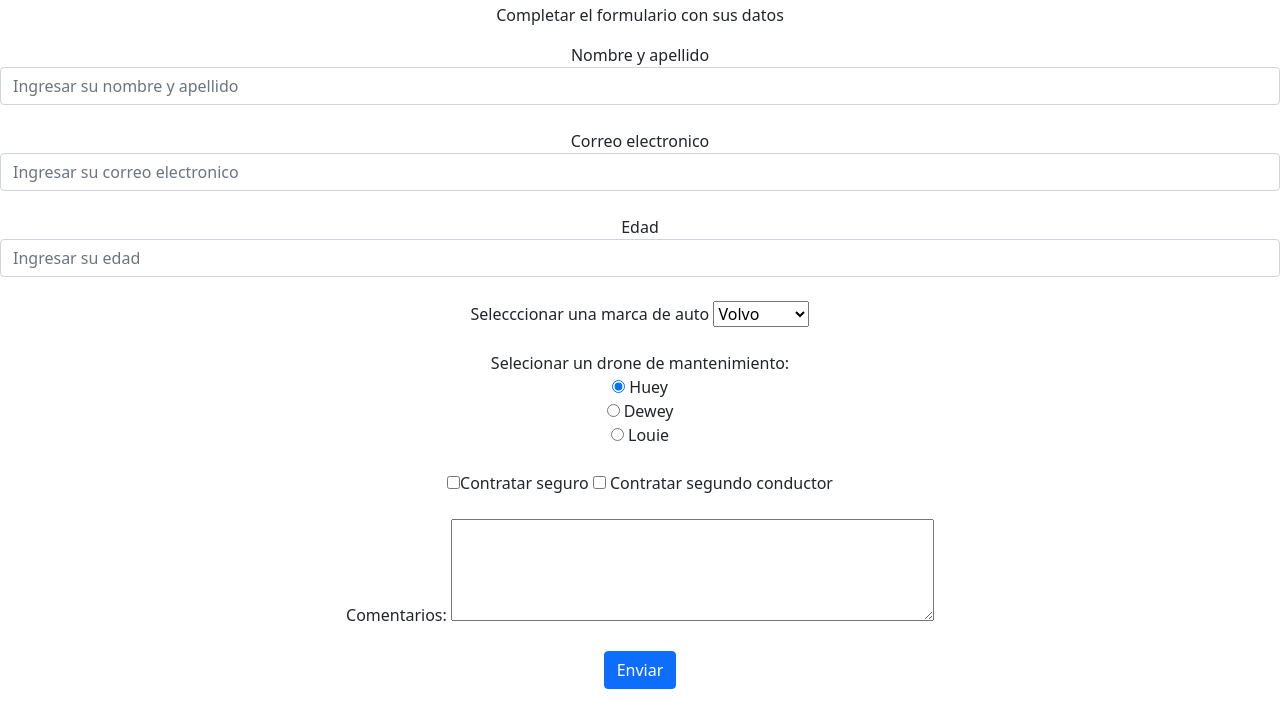
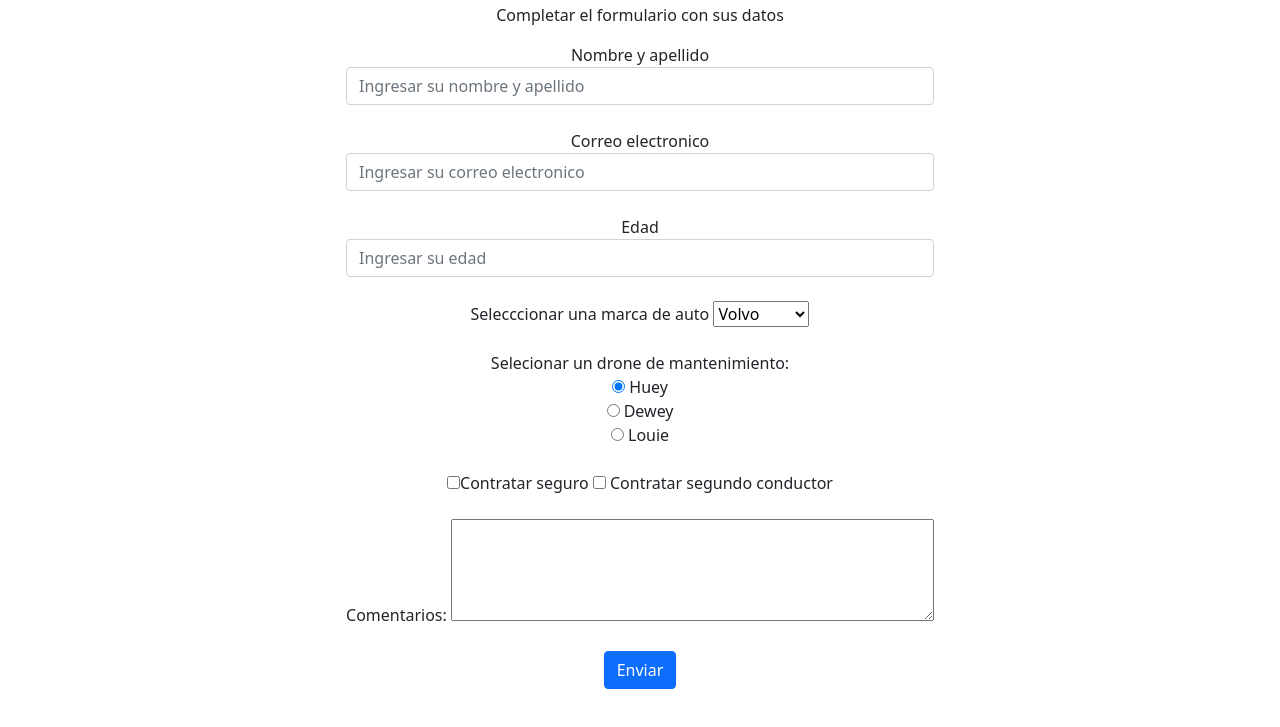
Before and after one commit to nicolasnh/microverse_surveyForm, a plain HTML site: page index.html in a window 1280 px wide. Shown: the part 53-780 px from the top of the page. Drawn offline with nearby package versions, Linux system fonts and the light colour scheme.

Commit message:
final commit

```diff
--- a/index.css
+++ b/index.css
@@ -1,3 +1,12 @@
-body{
+body {
     text-align: center;
 }
+/*
+#survey-form{
+
+}*/
+
+form {
+    display: inline-block;
+    max-width: 50%;
+}
```
